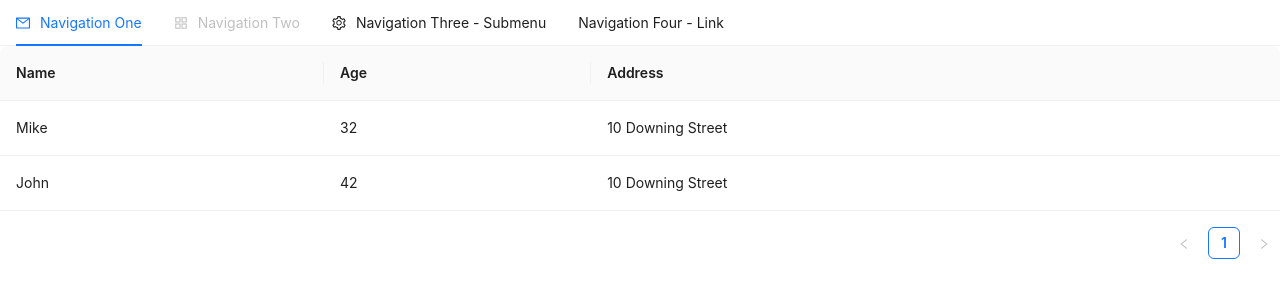
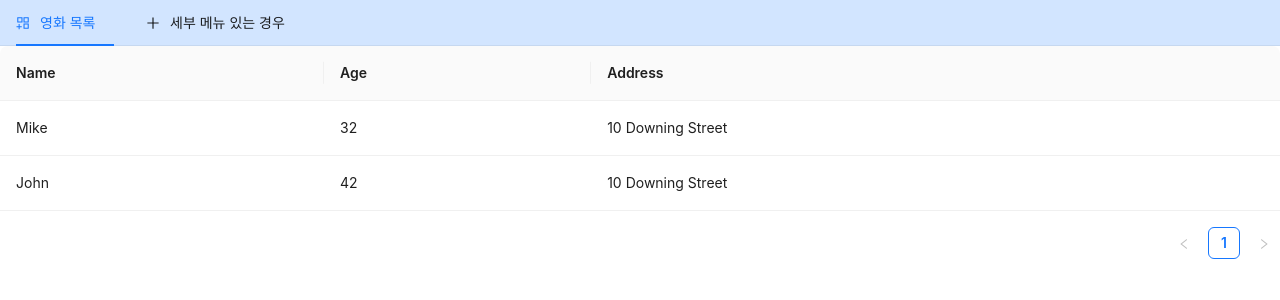
Before and after one commit to rayodesol/TS-GQL-fullstack, a React (Create React App) app in the folder client/: page / in a window 1280 px wide. Shown: the top 300 px of the page. Built offline with nearby package versions, Linux system fonts and the light colour scheme.

Commit message:
[ADD] 상단 네비게이션 바 기본 틀: AntD + styled-components

```diff
--- a/client/src/components/Navbar.tsx
+++ b/client/src/components/Navbar.tsx
@@ -1,31 +1,25 @@
-// https://ant.design/components/menu#menu-demo-horizontal
+// 코드 틀 https://ant.design/components/menu#menu-demo-horizontal
+// AntD 아이콘 https://ant.design/components/icon
 import React, { useState } from "react";
-import {
-  AppstoreOutlined,
-  MailOutlined,
-  SettingOutlined,
-} from "@ant-design/icons";
+import { AppstoreAddOutlined, PlusOutlined } from "@ant-design/icons";
 import type { MenuProps } from "antd";
 import { Menu } from "antd";
+import styled from "styled-components";
+// import { Link } from "react-router-dom";
 
 type MenuItem = Required<MenuProps>["items"][number];
 
 const items: MenuItem[] = [
   {
-    label: "Navigation One",
-    key: "mail",
-    icon: <MailOutlined />,
+    // label: <Link to="/grid_crud">영화 목록</Link>,
+    label: "영화 목록", // 보여지는 이름
+    key: "gridCRUD", // Unique ID of the menu item
+    icon: <AppstoreAddOutlined />,
   },
   {
-    label: "Navigation Two",
-    key: "app",
-    icon: <AppstoreOutlined />,
-    disabled: true,
-  },
-  {
-    label: "Navigation Three - Submenu",
+    label: "세부 메뉴 있는 경우",
     key: "SubMenu",
-    icon: <SettingOutlined />,
+    icon: <PlusOutlined />,
     children: [
       {
         type: "group",
@@ -45,18 +39,24 @@ const items: MenuItem[] = [
       },
     ],
   },
-  {
-    key: "alipay",
-    label: (
-      <a href="https://ant.design" target="_blank" rel="noopener noreferrer">
-        Navigation Four - Link
-      </a>
-    ),
-  },
 ];
 
+// AntD + styled-components
+const StyledMenu = styled(Menu)`
+  background-color: #d2e5ff;
+  & > .ant-menu-item,
+  .ant-menu-submenu {
+    /* display: flex; */
+    /* justify-content: center; */
+    min-width: 130px;
+  }
+  /* &.ant-menu-item-selected {
+    font-weight: bold;
+  } */
+`;
+
 const App: React.FC = () => {
-  const [current, setCurrent] = useState("mail");
+  const [current, setCurrent] = useState("gridCRUD"); // 클릭되어 있는 메뉴
 
   const onClick: MenuProps["onClick"] = (e) => {
     console.log("click ", e);
@@ -64,7 +64,7 @@ const App: React.FC = () => {
   };
 
   return (
-    <Menu
+    <StyledMenu
       onClick={onClick}
       selectedKeys={[current]}
       mode="horizontal"
```
